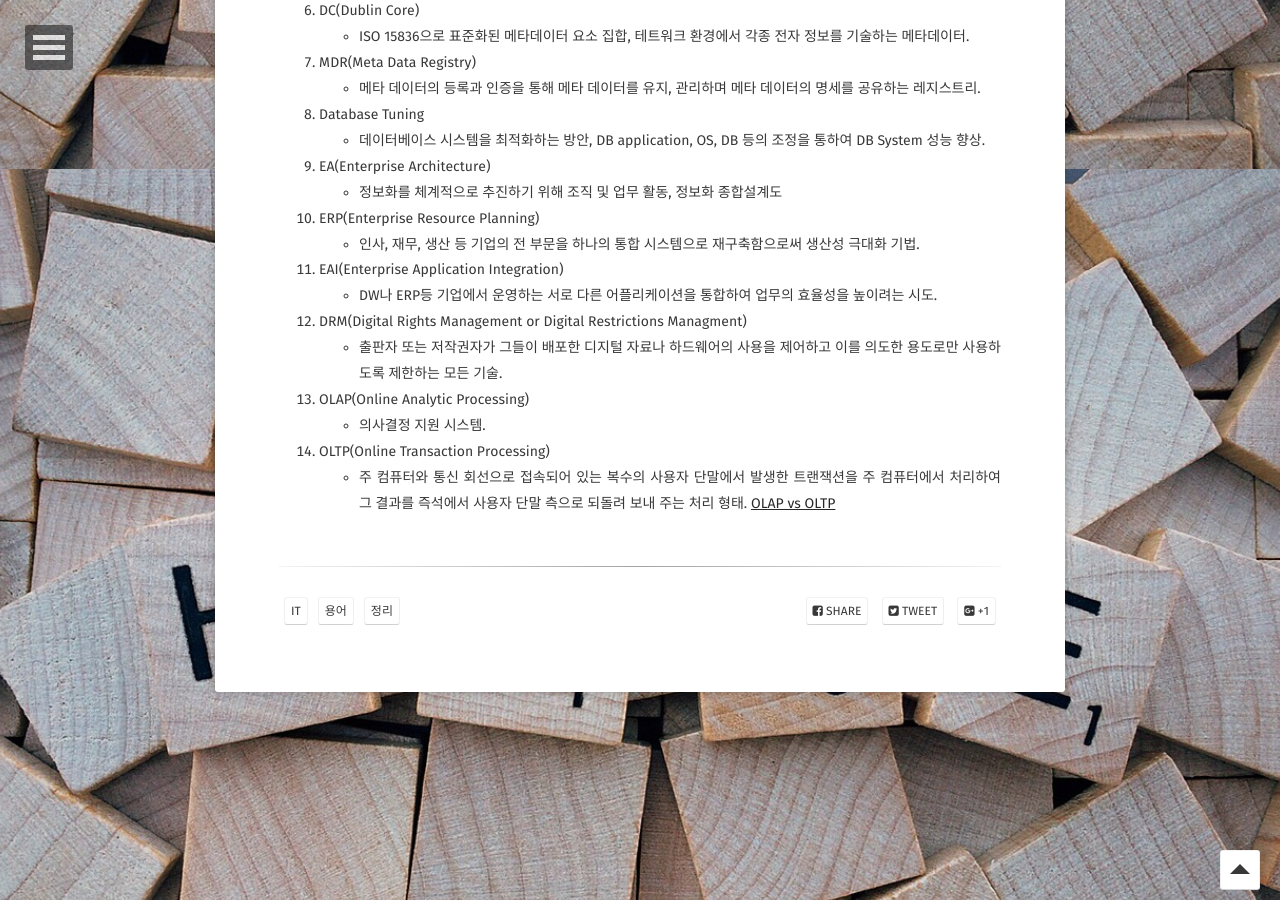
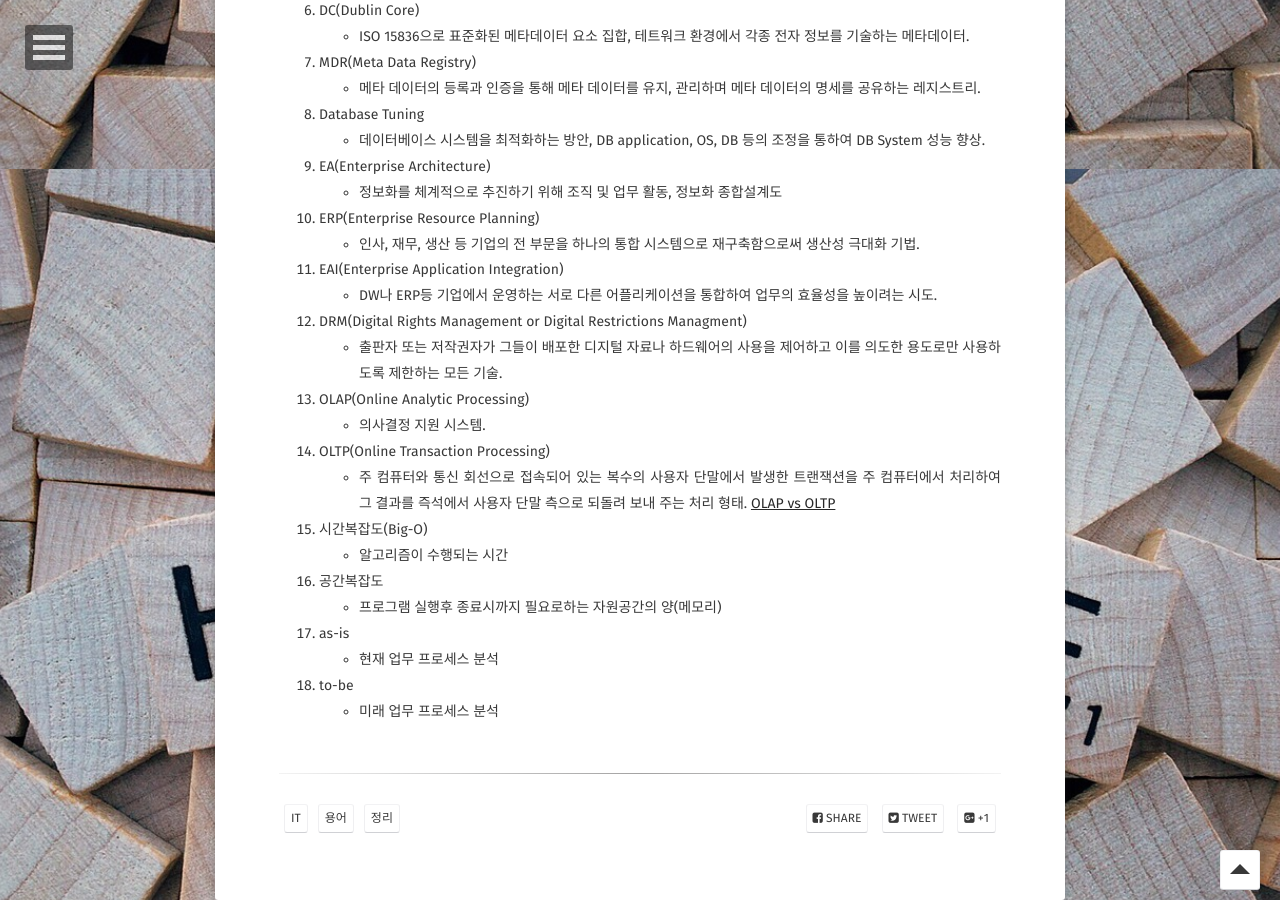
Before and after one commit to Jungjihyuk/JH_Life, a Jekyll site: the page built from _posts/2019-03-16-IT-Terms.md, in a window 1280 px wide and 900 px high, scrolled down 731 px. Built offline with Jekyll 4.4.1, drawn with Linux system fonts in a browser that asks for light colours; some web fonts are replaced; comment, search, counter and statistics services are not loaded.

Commit message:
it terms 추가

```diff
--- a/_posts/2019-03-16-IT-Terms.md
+++ b/_posts/2019-03-16-IT-Terms.md
@@ -41,3 +41,11 @@ tag:
 14. OLTP(Online Transaction Processing)
 - 주 컴퓨터와 통신 회선으로 접속되어 있는 복수의 사용자 단말에서 발생한 트랜잭션을 주 컴퓨터에서 처리하여 그 결과를 즉석에서 사용자 단말 측으로 되돌려 보내 주는 처리 형태.
 [OLAP vs OLTP](https://m.blog.naver.com/PostView.nhn?blogId=skygrab&logNo=30102437276&proxyReferer=https%3A%2F%2Fwww.google.com%2F)
+15. 시간복잡도(Big-O)
+- 알고리즘이 수행되는 시간
+16. 공간복잡도
+- 프로그램 실행후 종료시까지 필요로하는 자원공간의 양(메모리)
+17. as-is
+- 현재 업무 프로세스 분석
+18. to-be
+- 미래 업무 프로세스 분석
```
